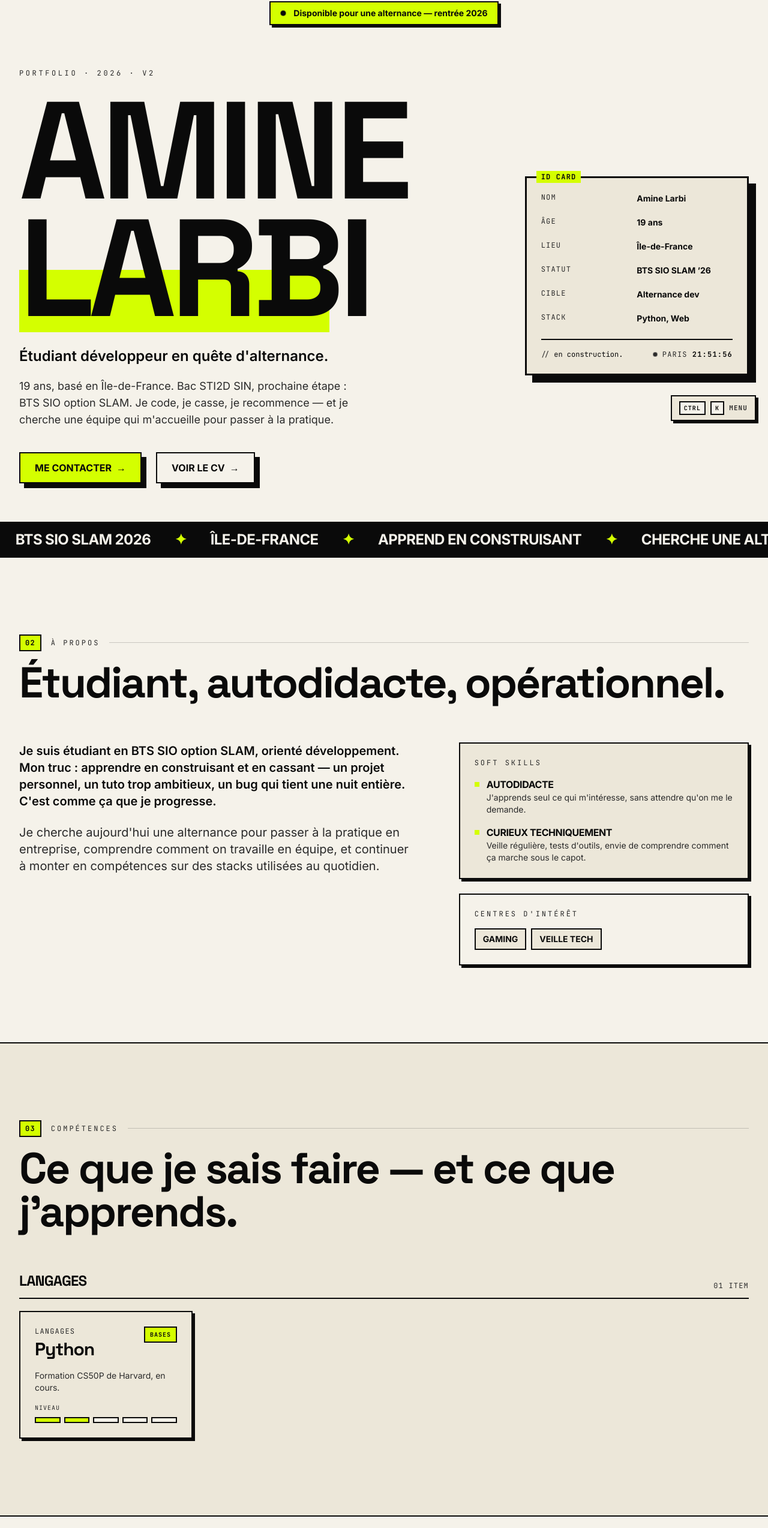
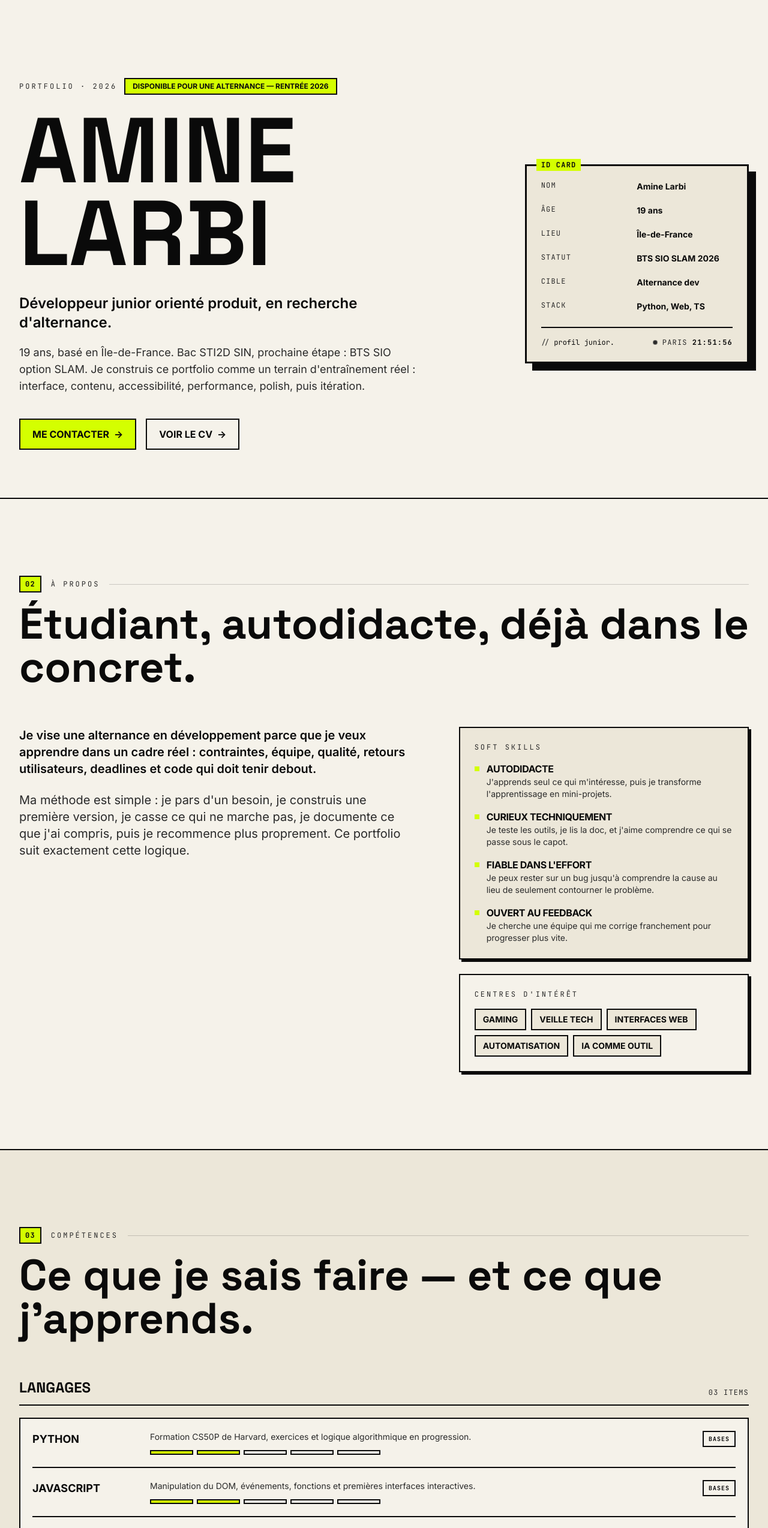
Before and after one commit to aminell/portfolio, a Next.js app: page / in a window 1280 px wide. Shown: the part 78-2626 px from the top of the page at 60% size. Built offline with nearby package versions, Linux system fonts and the light colour scheme.

Commit message:
refonte skill et projet

```diff
--- a/content.json
+++ b/content.json
@@ -20,31 +20,31 @@
     "available": true,
     "availableLabel": "Disponible pour une alternance — rentrée 2026",
     "name": "Amine Larbi",
-    "headline": "Étudiant développeur en quête d'alternance.",
-    "intro": "19 ans, basé en Île-de-France. Bac STI2D SIN, prochaine étape : BTS SIO option SLAM. Je code, je casse, je recommence — et je cherche une équipe qui m'accueille pour passer à la pratique.",
+    "headline": "Développeur junior orienté produit, en recherche d'alternance.",
+    "intro": "19 ans, basé en Île-de-France. Bac STI2D SIN, prochaine étape : BTS SIO option SLAM. Je construis ce portfolio comme un terrain d'entraînement réel : interface, contenu, accessibilité, performance, polish, puis itération.",
     "ctaPrimary": { "label": "Me contacter", "href": "#contact" },
     "ctaSecondary": { "label": "Voir le CV", "href": "/cv" },
-    "tickerWords": [
-      "Brut · Honnête · Curieux",
-      "BTS SIO SLAM 2026",
-      "Île-de-France",
-      "Apprend en construisant",
-      "Cherche une alternance"
+    "metrics": [
+      { "value": "2026", "label": "Rentrée visée", "detail": "BTS SIO SLAM" },
+      { "value": "48h", "label": "Réponse", "detail": "Email pro" },
+      { "value": "IDF", "label": "Zone", "detail": "Île-de-France / hybride" }
     ]
   },
 
   "about": {
     "kicker": "À propos",
-    "title": "Étudiant, autodidacte, opérationnel.",
+    "title": "Étudiant, autodidacte, déjà dans le concret.",
     "paragraphs": [
-      "Je suis étudiant en BTS SIO option SLAM, orienté développement. Mon truc : apprendre en construisant et en cassant — un projet personnel, un tuto trop ambitieux, un bug qui tient une nuit entière. C'est comme ça que je progresse.",
-      "Je cherche aujourd'hui une alternance pour passer à la pratique en entreprise, comprendre comment on travaille en équipe, et continuer à monter en compétences sur des stacks utilisées au quotidien."
+      "Je vise une alternance en développement parce que je veux apprendre dans un cadre réel : contraintes, équipe, qualité, retours utilisateurs, deadlines et code qui doit tenir debout.",
+      "Ma méthode est simple : je pars d'un besoin, je construis une première version, je casse ce qui ne marche pas, je documente ce que j'ai compris, puis je recommence plus proprement. Ce portfolio suit exactement cette logique."
     ],
     "softSkills": [
-      { "label": "Autodidacte", "description": "J'apprends seul ce qui m'intéresse, sans attendre qu'on me le demande." },
-      { "label": "Curieux techniquement", "description": "Veille régulière, tests d'outils, envie de comprendre comment ça marche sous le capot." }
+      { "label": "Autodidacte", "description": "J'apprends seul ce qui m'intéresse, puis je transforme l'apprentissage en mini-projets." },
+      { "label": "Curieux techniquement", "description": "Je teste les outils, je lis la doc, et j'aime comprendre ce qui se passe sous le capot." },
+      { "label": "Fiable dans l'effort", "description": "Je peux rester sur un bug jusqu'à comprendre la cause au lieu de seulement contourner le problème." },
+      { "label": "Ouvert au feedback", "description": "Je cherche une équipe qui me corrige franchement pour progresser plus vite." }
     ],
-    "interests": ["Gaming", "Veille tech"]
+    "interests": ["Gaming", "Veille tech", "Interfaces web", "Automatisation", "IA comme outil"]
   },
 
   "skills": {
@@ -56,21 +56,113 @@
         "name": "Python",
         "level": "Bases",
         "category": "Langages",
-        "note": "Formation CS50P de Harvard, en cours."
+        "note": "Formation CS50P de Harvard, exercices et logique algorithmique en progression."
+      },
+      {
+        "name": "JavaScript",
+        "level": "Bases",
+        "category": "Langages",
+        "note": "Manipulation du DOM, événements, fonctions et premières interfaces interactives."
+      },
+      {
+        "name": "TypeScript",
+        "level": "Apprentissage",
+        "category": "Langages",
+        "note": "Typage progressif pour rendre les composants plus sûrs et plus lisibles."
+      },
+      {
+        "name": "HTML / CSS",
+        "level": "À l'aise",
+        "category": "Front-end",
+        "note": "Structure sémantique, responsive, états hover/focus, accessibilité de base."
+      },
+      {
+        "name": "React",
+        "level": "Apprentissage",
+        "category": "Front-end",
+        "note": "Hooks, composants, props, états locaux et interactions côté client."
+      },
+      {
+        "name": "Next.js",
+        "level": "Apprentissage",
+        "category": "Front-end",
+        "note": "App Router, metadata, routes, composants serveur/client et build statique."
+      },
+      {
+        "name": "Tailwind CSS",
+        "level": "Bases",
+        "category": "Front-end",
+        "note": "Design system léger, variables CSS, dark mode et composition responsive."
+      },
+      {
+        "name": "Node.js",
+        "level": "Apprentissage",
+        "category": "Back-end",
+        "note": "Écosystème npm, scripts, build tooling et bases serveur à consolider."
+      },
+      {
+        "name": "Git / GitHub",
+        "level": "Bases",
+        "category": "Outils",
+        "note": "Versionner, lire un diff, structurer des commits et publier un projet."
+      },
+      {
+        "name": "Vercel",
+        "level": "Bases",
+        "category": "Outils",
+        "note": "Déploiement de portfolio, configuration de domaine et build en production."
+      },
+      {
+        "name": "Debug",
+        "level": "Apprentissage",
+        "category": "Méthodes",
+        "note": "Isoler une cause, reproduire un bug, tester une hypothèse puis nettoyer."
+      },
+      {
+        "name": "Accessibilité",
+        "level": "Apprentissage",
+        "category": "Méthodes",
+        "note": "Navigation clavier, focus visible, contraste et structure sémantique."
       }
     ]
   },
 
   "projects": {
     "kicker": "Projets",
-    "title": "Projets à venir.",
+    "title": "Projets & preuves concrètes.",
     "emptyState": {
       "title": "Section en construction",
       "message": "Les premiers projets arriveront ici très vite. Reviens y jeter un œil — ou contacte-moi directement pour discuter de ce sur quoi je travaille.",
       "ctaLabel": "Discuter d'un projet",
       "ctaHref": "#contact"
     },
-    "items": []
+    "items": [
+      {
+        "title": "Portfolio v2 — site brutaliste interactif",
+        "description": "Portfolio Next.js construit comme un vrai produit : contenu typé, dark mode, navigation clavier, CV, SEO et composants animés.",
+        "technologies": ["Next.js", "TypeScript", "Tailwind", "React", "SEO"],
+        "demo": "/",
+        "year": "2026",
+        "status": "En ligne",
+        "impact": "Une vitrine qui montre autant la personnalité que la capacité à livrer une interface propre."
+      },
+      {
+        "title": "CS50P — progression Python",
+        "description": "Parcours d'apprentissage Python orienté logique, fonctions, structures de données et résolution de problèmes.",
+        "technologies": ["Python", "CS50P", "Algorithmique"],
+        "year": "2026",
+        "status": "En cours",
+        "impact": "Objectif : consolider les bases avant de les appliquer sur des scripts et mini-outils concrets."
+      },
+      {
+        "title": "Mini-projets front-end",
+        "description": "Suite de petites expériences UI pour pratiquer les états, les animations, la responsivité et les détails d'interaction.",
+        "technologies": ["React", "CSS", "Accessibilité"],
+        "year": "2026",
+        "status": "Prototype",
+        "impact": "Chaque expérience sert à travailler une notion précise plutôt qu'à empiler des effets gratuits."
+      }
+    ]
   },
 
   "timeline": {
@@ -123,6 +215,6 @@
   },
 
   "footer": {
-    "tagline": "Site fait main · Next.js + Tailwind · Hébergé sur Vercel"
+    "tagline": "Site fait main · Next.js + Tailwind"
   }
 }
--- a/src/app/globals.css
+++ b/src/app/globals.css
@@ -39,14 +39,16 @@
   --paper-alt-rgb: 20 20 20;
   --ink-rgb: 245 242 234;
   --ink-soft-rgb: 191 186 176;
+  --accent-rgb: 125 211 252;
+  --accent-ink-rgb: 6 24 35;
 
   --paper: #0A0A0A;
   --paper-alt: #141414;
   --ink: #F5F2EA;
   --ink-soft: #BFBAB0;
   --ink-line: rgba(245, 242, 234, 0.18);
-  --accent: #D4FF00;
-  --accent-ink: #0A0A0A;
+  --accent: #7DD3FC;
+  --accent-ink: #061823;
 }
 
 @layer base {
@@ -124,7 +126,7 @@
   .display-text {
     font-family: var(--font-display);
     font-weight: 700;
-    letter-spacing: -0.035em;
+    letter-spacing: 0;
     line-height: 0.9;
   }
 
--- a/src/app/layout.tsx
+++ b/src/app/layout.tsx
@@ -2,9 +2,6 @@ import type { Metadata, Viewport } from "next";
 import { Space_Grotesk, Inter, JetBrains_Mono } from "next/font/google";
 import { ThemeProvider } from "@/components/ThemeProvider";
 import { CommandPalette } from "@/components/CommandPalette";
-import { ScrollProgress } from "@/components/ScrollProgress";
-import { KonamiCode } from "@/components/KonamiCode";
-import { ConsoleSignature } from "@/components/ConsoleSignature";
 import { content } from "@/lib/content";
 import "./globals.css";
 
@@ -39,9 +36,13 @@ export const metadata: Metadata = {
     "Amine Larbi",
     "portfolio",
     "développeur web",
+    "développeur junior",
     "BTS SIO SLAM",
     "alternance",
-    "Île-de-France"
+    "alternance développeur",
+    "Île-de-France",
+    "Next.js",
+    "TypeScript"
   ],
   openGraph: {
     type: "website",
@@ -49,12 +50,14 @@ export const metadata: Metadata = {
     url: content.site.url,
     title: content.site.title,
     description: content.site.description,
-    siteName: content.site.name
+    siteName: content.site.name,
+    images: [{ url: "/og-image.png", width: 1200, height: 630, alt: content.site.title }]
   },
   twitter: {
     card: "summary_large_image",
     title: content.site.title,
-    description: content.site.description
+    description: content.site.description,
+    images: ["/og-image.png"]
   },
   robots: { index: true, follow: true }
 };
@@ -84,11 +87,8 @@ export default function RootLayout({ children }: { children: React.ReactNode })
       </head>
       <body>
         <ThemeProvider>
-          <ScrollProgress />
           {children}
           <CommandPalette />
-          <KonamiCode />
-          <ConsoleSignature />
         </ThemeProvider>
       </body>
     </html>
--- a/src/components/CommandPalette.tsx
+++ b/src/components/CommandPalette.tsx
@@ -14,19 +14,9 @@ type CommandAction = {
   run: () => void | Promise<void>;
 };
 
-// Détection plateforme côté client uniquement (évite le mismatch SSR).
-function useIsMac() {
-  const [isMac, setIsMac] = useState(false);
-  useEffect(() => {
-    setIsMac(/Mac|iPod|iPhone|iPad/.test(navigator.platform));
-  }, []);
-  return isMac;
-}
-
 export function CommandPalette() {
   const router = useRouter();
   const pathname = usePathname();
-  const isMac = useIsMac();
   const [open, setOpen] = useState(false);
   const [query, setQuery] = useState("");
   const [active, setActive] = useState(0);
@@ -260,19 +250,7 @@ export function CommandPalette() {
   };
 
   if (!open) {
-    // Pas rendu mais on affiche le hint discret en bas à droite.
-    return (
-      <button
-        type="button"
-        onClick={() => setOpen(true)}
-        aria-label="Ouvrir la palette de commandes"
-        className="fixed bottom-5 right-5 z-30 hidden items-center gap-2 brut-border bg-paper-alt px-3 py-2 mono text-[11px] font-bold uppercase tracking-widest text-ink shadow-brut-sm transition-transform hover:-translate-y-0.5 hover:shadow-brut sm:inline-flex"
-      >
-        <kbd className="brut-border bg-paper px-1.5 py-0.5 text-[10px]">{isMac ? "⌘" : "Ctrl"}</kbd>
-        <kbd className="brut-border bg-paper px-1.5 py-0.5 text-[10px]">K</kbd>
-        <span className="text-ink-soft">menu</span>
-      </button>
-    );
+    return null;
   }
 
   return (
--- a/src/components/Hero.tsx
+++ b/src/components/Hero.tsx
@@ -1,7 +1,5 @@
 import { content } from "@/lib/content";
 import { Reveal } from "./Reveal";
-import { Marquee } from "./Marquee";
-import { Magnetic } from "./Magnetic";
 import { LiveClock } from "./LiveClock";
 
 export function Hero() {
@@ -10,81 +8,61 @@ export function Hero() {
   return (
     <section
       id="accueil"
-      className="relative isolate flex min-h-[100svh] flex-col justify-between border-b-2 border-ink pt-28 sm:pt-32"
+      className="relative isolate border-b-2 border-ink pt-28 sm:pt-32"
     >
-      {/* Bandeau dispo en haut */}
-      {hero.available && (
-        <Reveal className="absolute left-0 right-0 top-20 z-10 mx-auto hidden w-fit md:block">
-          <div className="brut-border flex items-center gap-3 bg-accent px-4 py-2 text-sm font-bold text-accent-ink shadow-brut-sm">
-            <span className="relative grid h-2.5 w-2.5 place-items-center">
-              <span className="absolute inset-0 animate-ping rounded-full bg-accent-ink opacity-50" />
-              <span className="relative h-2 w-2 rounded-full bg-accent-ink" />
-            </span>
-            {hero.availableLabel}
-          </div>
-        </Reveal>
-      )}
-
-      <div className="mx-auto grid w-full max-w-[1400px] flex-1 items-center gap-12 px-5 py-10 sm:px-8 md:grid-cols-12 md:py-16">
-        {/* Bloc nom — colonne gauche, asymétrique */}
+      <div className="mx-auto grid min-h-[82svh] w-full max-w-[1400px] items-center gap-12 px-5 py-12 sm:px-8 md:grid-cols-12 md:py-20">
         <div className="md:col-span-8">
           <Reveal>
-            <p className="mono mb-6 text-xs uppercase tracking-[0.3em] text-ink-soft">
-              Portfolio · 2026 · v2
+            <div className="mb-6 flex flex-wrap items-center gap-3">
+              <p className="mono text-xs uppercase tracking-[0.25em] text-ink-soft">
+                Portfolio · 2026
               </p>
+              {hero.available && (
+                <span className="brut-border bg-accent px-3 py-1 text-xs font-bold uppercase text-accent-ink">
+                  {hero.availableLabel}
+                </span>
+              )}
+            </div>
           </Reveal>
 
           <Reveal delay={80}>
-            <h1 className="display-text text-10xl uppercase">
-              <span className="block">Amine</span>
-              <span className="relative block">
-                <span className="relative z-10">Larbi</span>
-                <span
-                  aria-hidden="true"
-                  className="absolute -bottom-2 left-0 right-[35%] -z-10 h-[0.45em] bg-accent"
-                />
-              </span>
+            <h1 className="display-text max-w-4xl text-7xl uppercase sm:text-8xl md:text-9xl">
+              {hero.name}
             </h1>
           </Reveal>
 
           <Reveal delay={160}>
-            <p className="mt-8 max-w-xl text-xl font-semibold sm:text-2xl">{hero.headline}</p>
+            <p className="mt-8 max-w-2xl text-xl font-semibold sm:text-2xl">{hero.headline}</p>
           </Reveal>
 
           <Reveal delay={240}>
-            <p className="mt-5 max-w-xl text-base text-ink-soft sm:text-lg">{hero.intro}</p>
+            <p className="mt-5 max-w-2xl text-base text-ink-soft sm:text-lg">{hero.intro}</p>
           </Reveal>
 
-          <Reveal delay={320} className="mt-10 flex flex-wrap items-center gap-6">
-            <Magnetic max={6} radius={60}>
+          <Reveal delay={320} className="mt-10 flex flex-wrap items-center gap-4">
             <a
-                data-magnetic="true"
               href={hero.ctaPrimary.href}
-                className="brut-border brut-press inline-flex items-center gap-2 bg-accent px-6 py-3 font-bold uppercase text-accent-ink shadow-brut"
+              className="brut-border inline-flex items-center gap-2 bg-accent px-5 py-3 font-bold uppercase text-accent-ink transition-transform hover:-translate-y-0.5"
             >
               {hero.ctaPrimary.label}
-                <span aria-hidden="true">→</span>
+              <span aria-hidden="true">-&gt;</span>
             </a>
-            </Magnetic>
-            <Magnetic max={6} radius={60}>
             <a
-                data-magnetic="true"
               href={hero.ctaSecondary.href}
-                className="brut-border brut-press inline-flex items-center gap-2 bg-paper px-6 py-3 font-bold uppercase shadow-brut"
+              className="brut-border inline-flex items-center gap-2 bg-paper px-5 py-3 font-bold uppercase transition-colors hover:bg-paper-alt"
             >
               {hero.ctaSecondary.label}
-                <span aria-hidden="true">→</span>
+              <span aria-hidden="true">-&gt;</span>
             </a>
-            </Magnetic>
           </Reveal>
         </div>
 
-        {/* Carte d'identité — colonne droite, fixe */}
         <Reveal delay={200} className="md:col-span-4">
           <aside className="brut-border-thick relative bg-paper-alt p-6 shadow-brut-lg">
             <div className="absolute -top-3 left-4 bg-accent px-2 py-0.5 mono text-xs font-bold tracking-widest text-accent-ink">
               ID CARD
             </div>
+
             <dl className="grid grid-cols-2 gap-y-5 text-sm">
               <dt className="mono text-xs uppercase tracking-widest text-ink-soft">Nom</dt>
               <dd className="font-bold">Amine Larbi</dd>
@@ -93,26 +71,22 @@ export function Hero() {
               <dt className="mono text-xs uppercase tracking-widest text-ink-soft">Lieu</dt>
               <dd className="font-bold">Île-de-France</dd>
               <dt className="mono text-xs uppercase tracking-widest text-ink-soft">Statut</dt>
-              <dd className="font-bold">BTS SIO SLAM ’26</dd>
+              <dd className="font-bold">BTS SIO SLAM 2026</dd>
               <dt className="mono text-xs uppercase tracking-widest text-ink-soft">Cible</dt>
               <dd className="font-bold">Alternance dev</dd>
               <dt className="mono text-xs uppercase tracking-widest text-ink-soft">Stack</dt>
-              <dd className="font-bold">Python, Web</dd>
+              <dd className="font-bold">Python, Web, TS</dd>
             </dl>
+
             <div className="mt-6 flex items-center justify-between gap-3 border-t-2 border-ink pt-4 mono text-xs">
               <span>
-                <span className="text-ink-soft">{'// '}</span>en construction.
+                <span className="text-ink-soft">{"// "}</span>profil junior.
               </span>
               <LiveClock />
             </div>
           </aside>
         </Reveal>
       </div>
-
-      {/* Marquee bas du hero */}
-      <div className="border-t-2 border-ink bg-ink py-3 text-paper">
-        <Marquee items={hero.tickerWords} />
-      </div>
     </section>
   );
 }
--- a/src/components/Skills.tsx
+++ b/src/components/Skills.tsx
@@ -21,30 +21,26 @@ function SkillCard({ skill, idx }: { skill: Skill; idx: number }) {
   const steps = levelToSteps(skill.level);
 
   return (
-    <Reveal delay={idx * 60}>
-      <article className="brut-border brut-press group flex h-full flex-col gap-4 bg-paper-alt p-6 shadow-brut-sm">
-        <div className="flex items-start justify-between gap-3">
+    <Reveal delay={idx * 60} className="border-b-2 border-ink last:border-b-0">
+      <article className="py-5">
+        <div className="grid gap-4 sm:grid-cols-[180px_1fr_120px] sm:items-start">
+          <h3 className="text-lg font-bold uppercase">{skill.name}</h3>
+
           <div>
-            <p className="mono text-xs uppercase tracking-widest text-ink-soft">{skill.category}</p>
-            <h3 className="display-text mt-1 text-3xl">{skill.name}</h3>
+            {skill.note && <p className="text-sm text-ink-soft">{skill.note}</p>}
+            <div className="mt-3 flex max-w-sm gap-1.5" role="img" aria-label={`Niveau ${steps} sur 5`}>
+              {Array.from({ length: 5 }).map((_, i) => (
+                <span
+                  key={i}
+                  className={`h-2 flex-1 border-2 border-ink ${i < steps ? "bg-accent" : "bg-paper"}`}
+                />
+              ))}
+            </div>
           </div>
-          <span className="brut-border whitespace-nowrap bg-accent px-2 py-1 mono text-[10px] font-bold uppercase tracking-widest text-accent-ink">
+
+          <span className="brut-border w-fit bg-paper px-2 py-1 mono text-[10px] font-bold uppercase tracking-widest sm:justify-self-end">
             {skill.level}
           </span>
-        </div>
-
-        {skill.note && <p className="text-sm text-ink-soft">{skill.note}</p>}
-
-        <div className="mt-auto">
-          <p className="mono mb-2 text-[10px] uppercase tracking-widest text-ink-soft">Niveau</p>
-          <div className="flex gap-1.5" role="img" aria-label={`Niveau ${steps} sur 5`}>
-            {Array.from({ length: 5 }).map((_, i) => (
-              <span
-                key={i}
-                className={`h-2.5 flex-1 border-2 border-ink ${i < steps ? "bg-accent" : "bg-paper"}`}
-              />
-            ))}
-          </div>
         </div>
       </article>
     </Reveal>
@@ -85,7 +81,7 @@ export function Skills() {
                 </div>
               </Reveal>
 
-              <div className="grid gap-5 sm:grid-cols-2 lg:grid-cols-3 xl:grid-cols-4">
+              <div className="brut-border bg-paper px-5">
                 {group.items.map((item, idx) => (
                   <SkillCard key={item.name} skill={item} idx={idx} />
                 ))}
--- a/tailwind.config.ts
+++ b/tailwind.config.ts
@@ -31,8 +31,8 @@ const config: Config = {
         mono: ["var(--font-mono)", "ui-monospace", "monospace"]
       },
       fontSize: {
-        "10xl": ["clamp(4rem, 18vw, 16rem)", { lineHeight: "0.85", letterSpacing: "-0.04em" }],
-        "9xl": ["clamp(3rem, 12vw, 11rem)", { lineHeight: "0.9", letterSpacing: "-0.035em" }]
+        "10xl": ["clamp(4rem, 18vw, 16rem)", { lineHeight: "0.85", letterSpacing: "0" }],
+        "9xl": ["clamp(3rem, 12vw, 11rem)", { lineHeight: "0.9", letterSpacing: "0" }]
       },
       boxShadow: {
         brut: "8px 8px 0 0 var(--ink)",
```
Also changed, not shown: src/components/Footer.tsx (+4 -4 lines), src/components/Header.tsx (+8 -2 lines), src/components/Projects.tsx (+27 -15 lines), src/types/content.ts (+9 -1 lines), 1 other file (tests, documents, lock files or other folders). Lines whose indentation alone changed are shown as unchanged.
